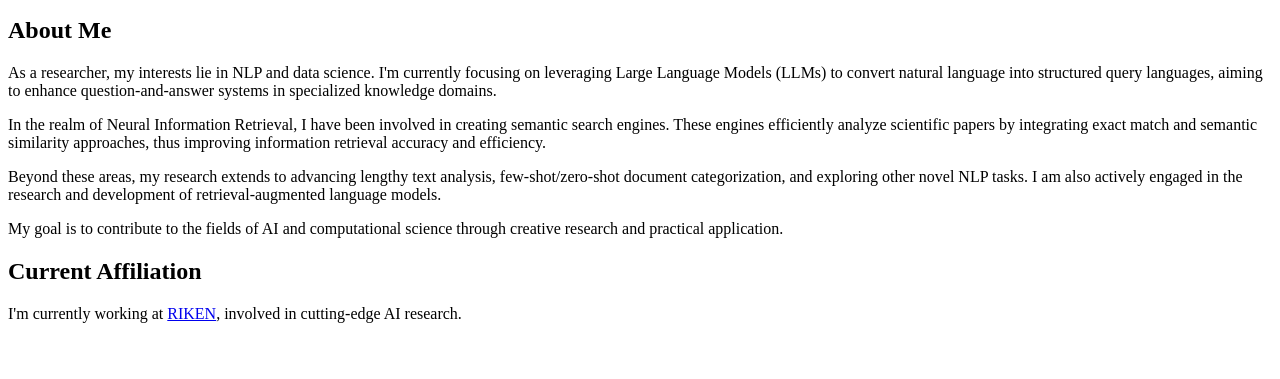
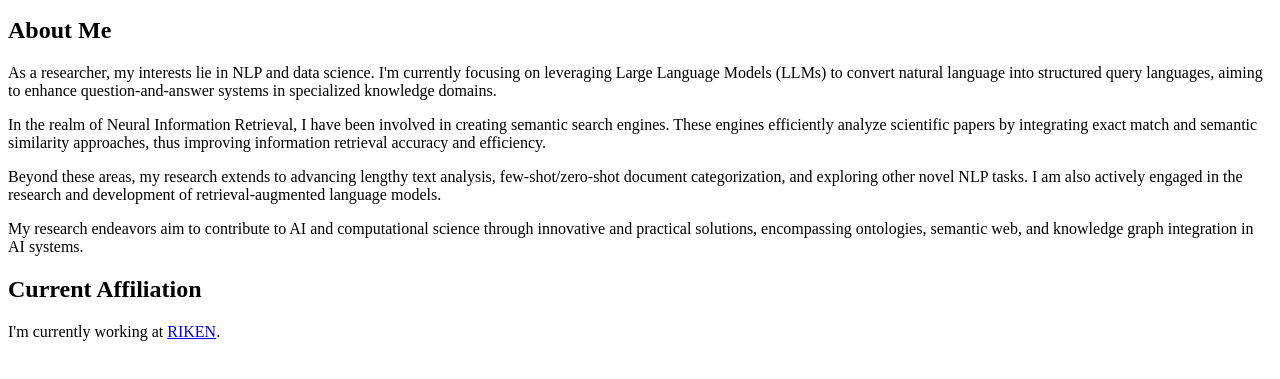
Before and after one commit to jcrangel/jcrangel.github.io, a plain HTML site: page index.html in a window 1280 px wide. Shown: the part 101-480 px from the top of the page. Drawn offline with Linux system fonts and the light colour scheme.

Commit message:
Update index.html

```diff
--- a/index.html
+++ b/index.html
@@ -24,12 +24,12 @@
 
         <p>Beyond these areas, my research extends to advancing lengthy text analysis, few-shot/zero-shot document categorization, and exploring other novel NLP tasks. I am also actively engaged in the research and development of retrieval-augmented language models.</p>
 
-        <p>My goal is to contribute to the fields of AI and computational science through creative research and practical application.</p>
+        <p>My research endeavors aim to contribute to AI and computational science through innovative and practical solutions, encompassing ontologies, semantic web, and knowledge graph integration in AI systems.</p>
     </section>
 
     <section>
         <h2>Current Affiliation</h2>
-        <p>I'm currently working at <a href="https://www.riken.jp/en/research/labs/r-ih/infrastruct_res_dev_div/data_knowl_org/">RIKEN</a>, involved in cutting-edge AI research.</p>
+        <p>I'm currently working at <a href="https://www.riken.jp/en/research/labs/r-ih/infrastruct_res_dev_div/data_knowl_org/">RIKEN</a>.</p>
     </section>
 
     <footer>
```
